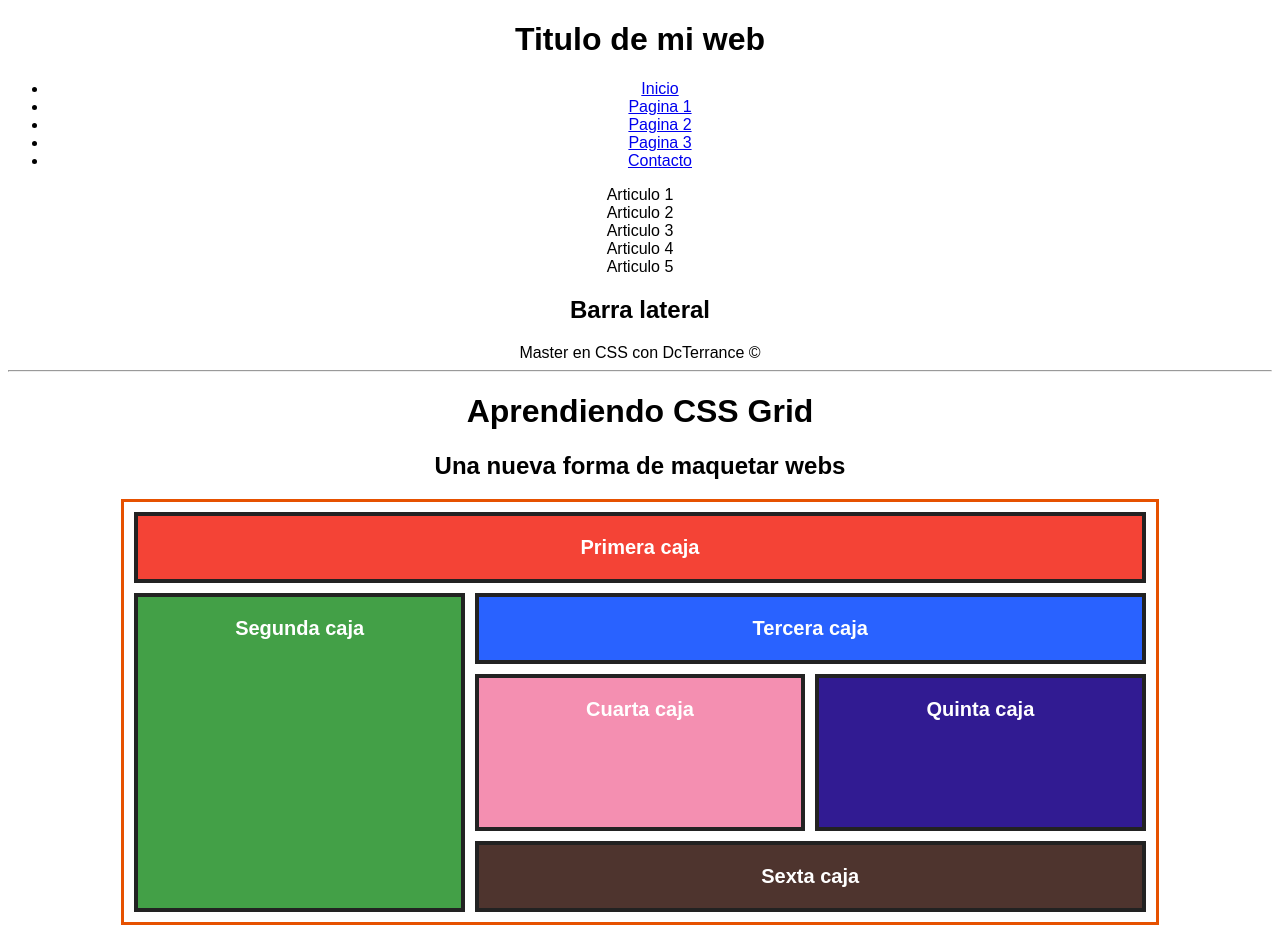
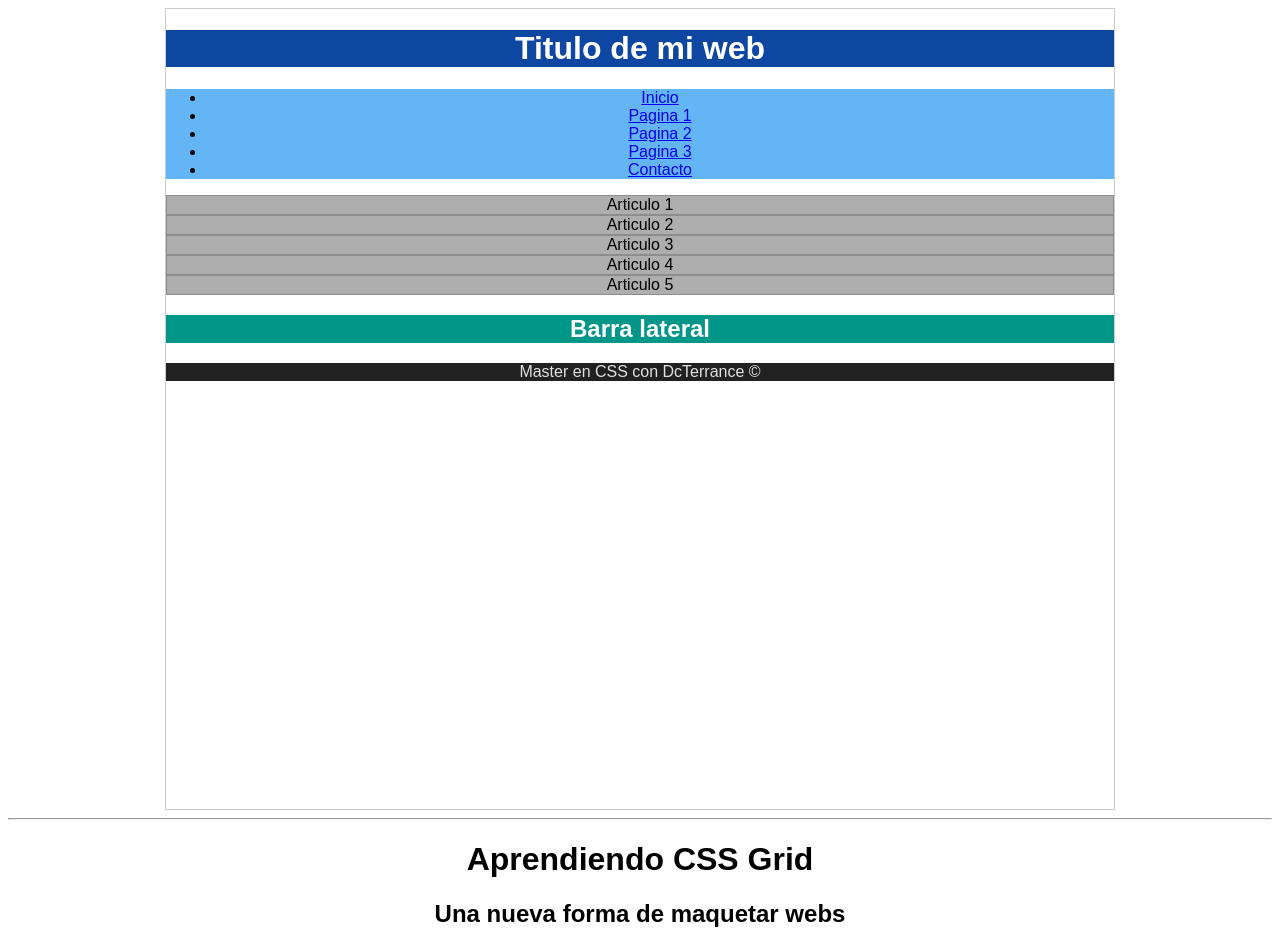
Before and after one commit to Dcterrance88/aprendiendo-CSS-Grid, a plain HTML site: page index.html in a window 1280 px wide. Shown: the top 931 px of the page. Drawn offline with Linux system fonts and the light colour scheme.

Commit message:
CCS básico para el ejercicio completo
Se añadió colores para el background como para el color de la letra en la mayoría de los elementos.

```diff
--- a/css/styles.css
+++ b/css/styles.css
@@ -2,7 +2,45 @@ body{
   text-align: center;
   font-family: sans-serif;
 }
+/*------------------- Inicio Ejercicio de Practica --------------------------------*/
+#website{
+  width: 75%;
+  height: 100vh;
+  margin: 0px auto;
+  border: 1px solid #ccc;
+}
 
+#cabecera{
+  background-color: #0d47a1;
+  color: white;
+}
+
+#menu {
+  background-color: #64b5f6;
+  color: black;
+}
+
+#contenido{
+  background-color:#e0e0e0;
+}
+
+#contenido article{
+  background-color: #aeaeae;
+  border: 1px solid #8d8d8d;
+}
+
+#lateral{
+  background-color: #009688;
+  color: white;
+}
+
+#pie-pagina{
+  background-color: #212121;
+  color: #e0e0e0;
+}
+/*------------------- Fin Ejercicio de Practica -----------------------------------*/
+
+/*------------------- Inicio Ejercicio de aprendizaje -----------------------------*/
 .layout{
   width: 80%;
   height: 400px;
@@ -62,3 +100,5 @@ body{
   grid-column: 2 / 4;
   background-color: #4E342E;
 }
+
+/*------------------- Fin Ejercicio de aprendizaje -----------------------------*/
```
